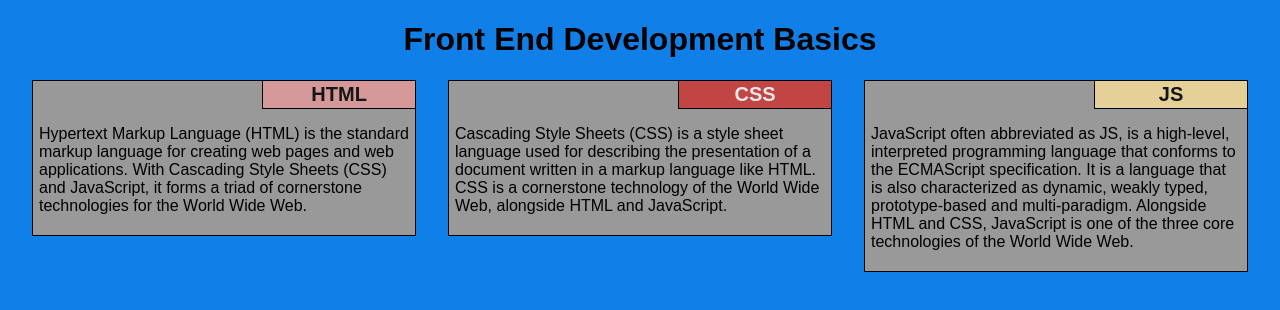
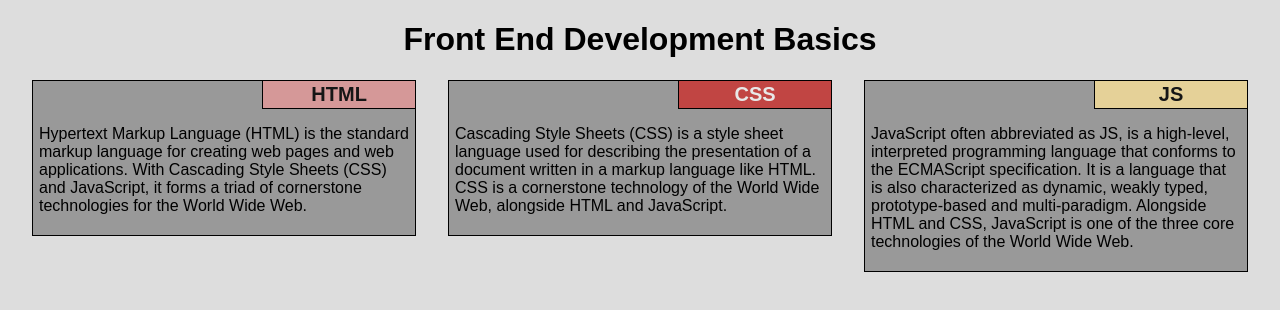
Before and after one commit to Prashant-Tyagi/Coursera-Assignment-WD2, a plain HTML site: page index.html in a window 1280 px wide. Drawn offline with Linux system fonts and the light colour scheme.

Commit message:
Update styles.css

```diff
--- a/CSS/styles.css
+++ b/CSS/styles.css
@@ -4,7 +4,7 @@
 }
 
 body {
-    background-color: #117fe8;
+    background-color: #dddddd;
     margin: 0;
     padding: 0;
 }
```
